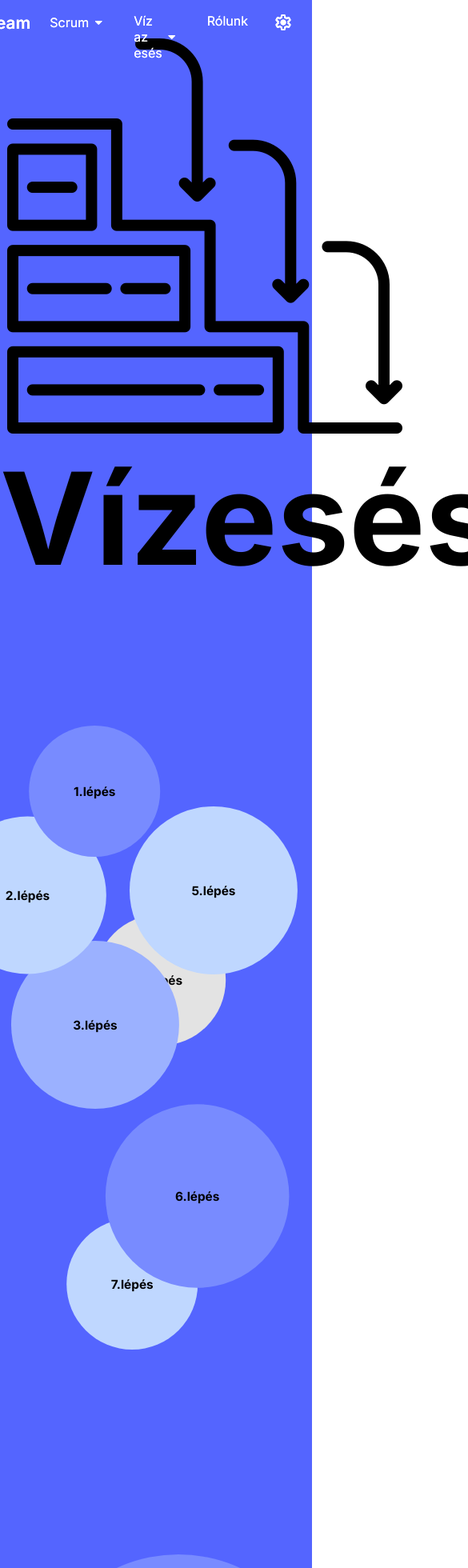
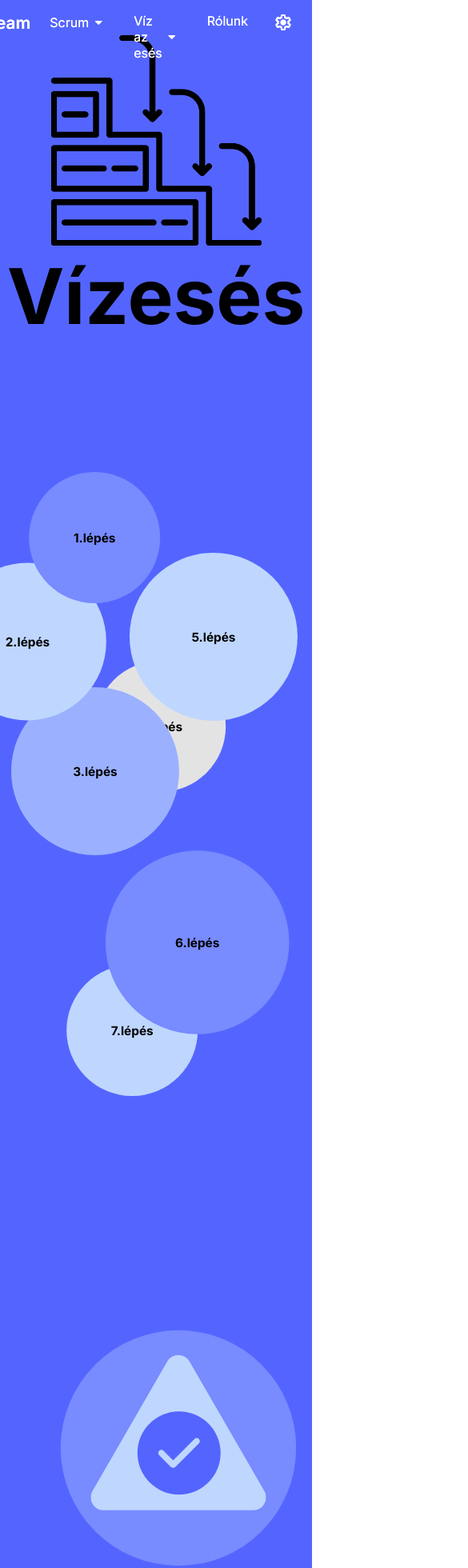
Before and after one commit to WR0NGTH3HU4/SprintStream, a SvelteKit app in the folder app/: page /vizeses_oldal in a window 390 px wide. Shown: the top 1960 px of the page at 80% size, 585 px wide, since content can reach past the window. Built offline with nearby package versions, Linux system fonts and the light colour scheme.

Commit message:
reszponzivizitás javítása

```diff
--- a/app/src/routes/vizeses_oldal/+page.svelte
+++ b/app/src/routes/vizeses_oldal/+page.svelte
@@ -443,6 +443,7 @@
         align-items: center;
         position:relative;
 
+
     }
 .kor{
         display: flex;
@@ -604,6 +605,15 @@
         .kor{
             transform: scale(.430) translate(74%,0%);
         }
+        .cim h1{
+            font-size: 6rem;
+        }
+        .cim img{
+            width: 70%;
+        }
+        .ph{
+            transform: scale(0.8);
+        }
 
     }
     @media screen and (max-width: 630px){
@@ -616,6 +626,7 @@
         .kor{
             transform: scale(.410) translate(80%,0%);
         }
+
 
     }
 
@@ -632,7 +643,7 @@
         50%{
             background-color: #292D32;
              color: #E3E3E3;
-            box-shadow: #E3E3E3 5px 5px;
+
         }
 
     }
```
